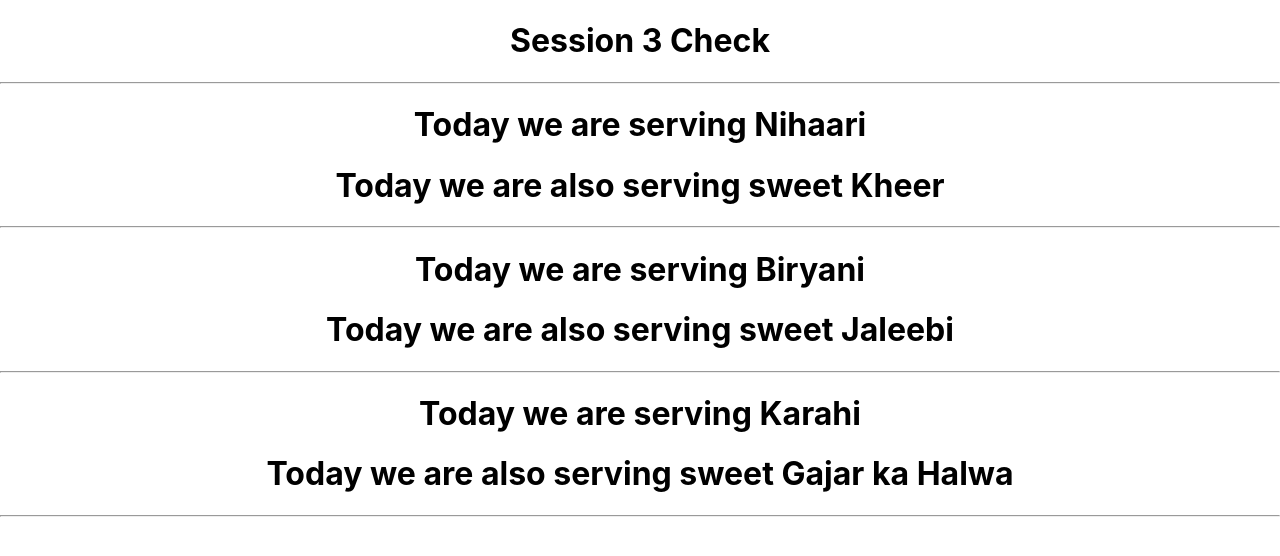
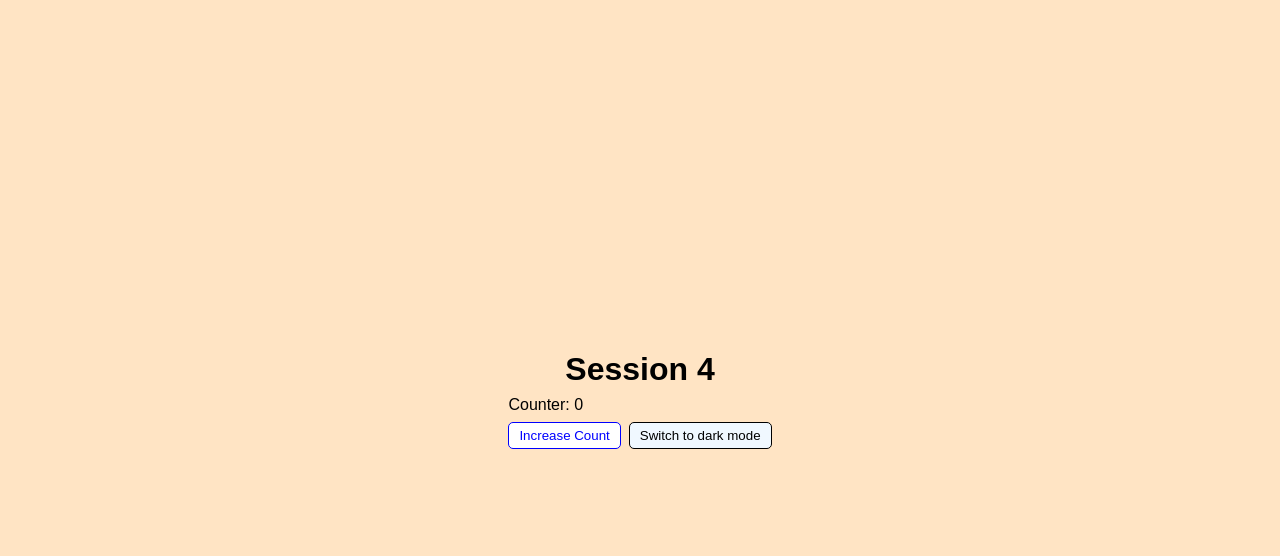
Before and after one commit to syedtalhaaskari97/bootcamp_2020_urdu, a React (Create React App) app: page / in a window 1280 px wide. Shown: the top 556 px of the page. Built offline with nearby package versions, Linux system fonts and the light colour scheme.

Commit message:
complete session 4

```diff
--- a/src/App.css
+++ b/src/App.css
@@ -1,38 +1,54 @@
-.App {
-  text-align: center;
+* {
+  padding: 0;
+  margin: 0;
+  font-family: Arial, Helvetica, sans-serif;
 }
 
-.App-logo {
-  height: 40vmin;
-  pointer-events: none;
+.light {
+  background-color: bisque;
 }
 
-@media (prefers-reduced-motion: no-preference) {
-  .App-logo {
-    animation: App-logo-spin infinite 20s linear;
-  }
+.dark {
+  background-color: black;
+  color: bisque
 }
 
-.App-header {
-  background-color: #282c34;
-  min-height: 100vh;
+.btn {
+  padding: 5px 10px;
+  border-radius: 5px;
+}
+
+.btn-light {
+  border: 1px solid #000;
+  color: #000;
+  background-color: aliceblue;
+}
+
+.btn-dark {
+  border: 1px solid #fff;
+  color: #fff;
+  background-color: darkgray;
+}
+
+.btn-counter {
+  border: 1px solid blue;
+  color: blue;
+  background-color: rgb(255, 255, 255);
+}
+
+#root > div {
+  width: 100vw;
+  height: 100vh;
   display: flex;
-  flex-direction: column;
   align-items: center;
   justify-content: center;
-  font-size: calc(10px + 2vmin);
-  color: white;
+  flex-direction: column;
 }
 
-.App-link {
-  color: #61dafb;
+.mt-2 {
+  margin-top: 0.5rem;
 }
 
-@keyframes App-logo-spin {
-  from {
-    transform: rotate(0deg);
-  }
-  to {
-    transform: rotate(360deg);
-  }
+.ml-2 {
+  margin-left: 0.5rem;
 }
--- a/src/App.js
+++ b/src/App.js
@@ -1,16 +1,21 @@
-import Dinner from "./dinner";
+import { useState } from "react";
+import "./App.css";
+import Buttons from "./Components/Buttons";
 
 const App = () => {
+  const [isMorning, setMorning] = useState(() => true)
+  const [count, setCount] = useState(() => 0)
+
   return (
-    <div className="App">
-      <h1>Session 3 Check</h1>
-      <hr />
-      <Dinner dishName="Nihaari" sweetDish="Kheer" />
-      <hr />
-      <Dinner dishName="Biryani" sweetDish="Jaleebi" />
-      <hr />
-      <Dinner dishName="Karahi" sweetDish="Gajar ka Halwa" />
-      <hr />
+    <div className={`${isMorning ? "light" : "dark"} w-100 h-100`}>
+      <h1>Session 4</h1>
+      <div className="mt-2">
+        <div>Counter: {count}</div>
+        <div className="mt-2">
+          <Buttons className={"btn btn-counter"} onClick={() => setCount(() => count + 1)} title={"Increase Count"} />
+          <Buttons className={`btn ${isMorning ? "btn-light" : "btn-dark"} ml-2`} onClick={() => setMorning(() => !isMorning)} title={`Switch to ${isMorning ? "dark" : "light"} mode`} />
+        </div>
+      </div>
     </div>
   )
 }
--- /dev/null
+++ b/src/Components/Buttons.js
@@ -0,0 +1,9 @@
+import React from 'react'
+
+const Buttons = (props) => {
+  return (
+    <button className={props.className} onClick={props.onClick}>{props.title}</button>
+  )
+}
+
+export default Buttons
--- a/src/dinner.js
+++ /dev/null
@@ -1,13 +0,0 @@
-import React from 'react'
-import './App.css'
-
-const Dinner = (props) => {
-    return (
-        <div>
-            <h1>Today we are serving {props.dishName}</h1>
-            <h1>Today we are also serving sweet {props.sweetDish}</h1>
-        </div>
-    )
-}
-
-export default Dinner
```
Also changed, not shown: 2 other files (tests, documents, lock files or other folders).
